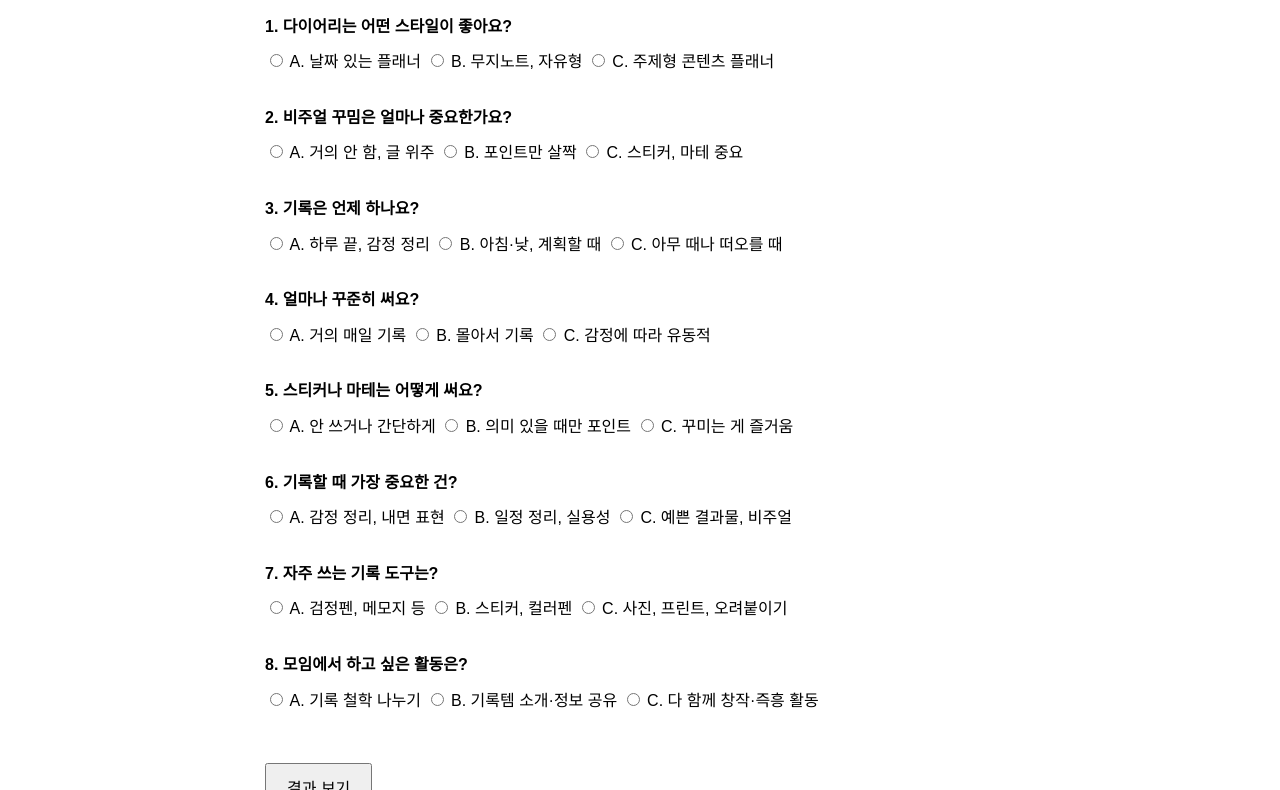
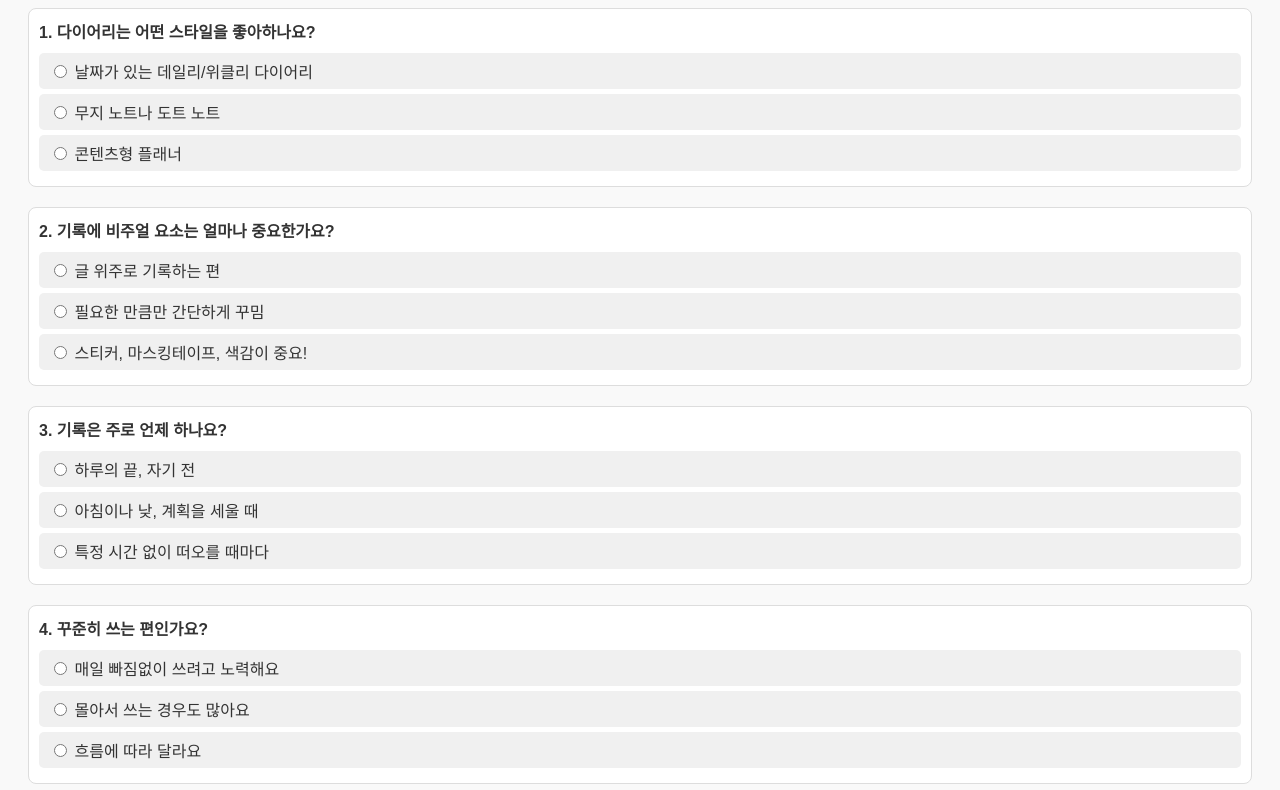
Before and after one commit to tulplog/tulplog.github.io, a plain HTML site: page index.html in a window 1280 px wide. Shown: the part 109-899 px from the top of the page. Drawn offline with Linux system fonts and the light colour scheme.

Commit message:
Add files via upload

```diff
--- a/index.html
+++ b/index.html
@@ -1,145 +1,144 @@
-
 <!DOCTYPE html>
 <html lang="ko">
 <head>
-  <meta charset="UTF-8">
+  <meta charset="UTF-8" />
+  <meta name="viewport" content="width=device-width, initial-scale=1.0"/>
   <title>기록 습관 MBTI</title>
-  <meta name="viewport" content="width=device-width, initial-scale=1.0">
   <style>
-    body { font-family: Arial, sans-serif; padding: 20px; max-width: 750px; margin: auto; line-height: 1.6; }
-    h1 { text-align: center; margin-bottom: 30px; }
-    .question { margin-bottom: 30px; }
-    .question strong { display: block; margin-bottom: 10px; }
-    .options label { display: block; margin: 6px 0; }
-    button { padding: 10px 20px; font-size: 16px; margin-top: 20px; cursor: pointer; }
-    .result { background: #f9f9f9; padding: 20px; border-radius: 10px; margin-top: 30px; display: none; line-height: 1.7; }
-    .result strong { font-size: 18px; }
-    .recommend { margin-top: 10px; }
+    body {
+      font-family: 'Arial', sans-serif;
+      padding: 20px;
+      background: #f9f9f9;
+      color: #333;
+    }
+    h1 {
+      text-align: center;
+    }
+    .question {
+      margin-bottom: 20px;
+      padding: 10px;
+      background: #fff;
+      border: 1px solid #ddd;
+      border-radius: 8px;
+    }
+    .question-title {
+      font-weight: bold;
+      margin-bottom: 10px;
+    }
+    label {
+      display: block;
+      margin: 5px 0;
+      padding: 6px 10px;
+      background: #f0f0f0;
+      border-radius: 5px;
+      cursor: pointer;
+    }
+    button {
+      display: block;
+      margin: 30px auto;
+      padding: 10px 20px;
+      font-size: 16px;
+      background-color: #4CAF50;
+      color: white;
+      border: none;
+      border-radius: 5px;
+      cursor: pointer;
+    }
+    .result-box {
+      font-size: 18px;
+      line-height: 1.6;
+      padding: 20px;
+      background: #ffffff;
+      border: 2px solid #4CAF50;
+      border-radius: 10px;
+      max-width: 500px;
+      margin: 20px auto;
+    }
   </style>
 </head>
 <body>
+  <h1>✍️ 기록 습관 MBTI</h1>
+  <form id="quizForm">
+    <div class="question">
+      <div class="question-title">1. 다이어리는 어떤 스타일을 좋아하나요?</div>
+      <label><input type="radio" name="q1" value="S" required /> 날짜가 있는 데일리/위클리 다이어리</label>
+      <label><input type="radio" name="q1" value="F" /> 무지 노트나 도트 노트</label>
+      <label><input type="radio" name="q1" value="R" /> 콘텐츠형 플래너</label>
+    </div>
+    <div class="question">
+      <div class="question-title">2. 기록에 비주얼 요소는 얼마나 중요한가요?</div>
+      <label><input type="radio" name="q2" value="R" required /> 글 위주로 기록하는 편</label>
+      <label><input type="radio" name="q2" value="S" /> 필요한 만큼만 간단하게 꾸밈</label>
+      <label><input type="radio" name="q2" value="E" /> 스티커, 마스킹테이프, 색감이 중요!</label>
+    </div>
+    <div class="question">
+      <div class="question-title">3. 기록은 주로 언제 하나요?</div>
+      <label><input type="radio" name="q3" value="R" required /> 하루의 끝, 자기 전</label>
+      <label><input type="radio" name="q3" value="S" /> 아침이나 낮, 계획을 세울 때</label>
+      <label><input type="radio" name="q3" value="F" /> 특정 시간 없이 떠오를 때마다</label>
+    </div>
+    <div class="question">
+      <div class="question-title">4. 꾸준히 쓰는 편인가요?</div>
+      <label><input type="radio" name="q4" value="S" required /> 매일 빠짐없이 쓰려고 노력해요</label>
+      <label><input type="radio" name="q4" value="F" /> 몰아서 쓰는 경우도 많아요</label>
+      <label><input type="radio" name="q4" value="R" /> 흐름에 따라 달라요</label>
+    </div>
+    <div class="question">
+      <div class="question-title">5. 스티커나 마테는 어떻게 사용하나요?</div>
+      <label><input type="radio" name="q5" value="S" required /> 거의 사용하지 않거나, 심플하게만</label>
+      <label><input type="radio" name="q5" value="R" /> 의미 부여된 곳에만 포인트로</label>
+      <label><input type="radio" name="q5" value="E" /> 감정 표현이자 힐링입니다!</label>
+    </div>
+    <div class="question">
+      <div class="question-title">6. 기록할 때 가장 중요하게 생각하는 건?</div>
+      <label><input type="radio" name="q6" value="R" required /> 감정 정리나 나만의 생각</label>
+      <label><input type="radio" name="q6" value="S" /> 일정 정리, 생산성</label>
+      <label><input type="radio" name="q6" value="E" /> 예쁘고 만족스러운 비주얼</label>
+    </div>
+    <div class="question">
+      <div class="question-title">7. 가장 자주 쓰는 기록 아이템은?</div>
+      <label><input type="radio" name="q7" value="S" required /> 검정 펜, 형광펜, 메모지</label>
+      <label><input type="radio" name="q7" value="E" /> 마스킹테이프, 스티커, 컬러펜</label>
+      <label><input type="radio" name="q7" value="F" /> 사진, 프린트, 잘라 붙이기</label>
+    </div>
+    <div class="question">
+      <div class="question-title">8. 기록 모임에서 하고 싶은 활동은?</div>
+      <label><input type="radio" name="q8" value="R" required /> 기록방식이나 철학 나누기</label>
+      <label><input type="radio" name="q8" value="E" /> 예쁜 기록템 공유</label>
+      <label><input type="radio" name="q8" value="F" /> 하나의 페이지 함께 만들기</label>
+    </div>
+    <button type="submit">결과 보기</button>
+  </form>
 
-<h1>✍️ 기록 습관 MBTI 테스트</h1>
-<form id="mbtiForm">
-  <div id="question-container"></div>
-  <button type="button" onclick="showResult()">결과 보기</button>
-</form>
+  <script>
+    const typeDescriptions = {
+      S: "S-Type (Structure): 실용적이고 정돈된 기록을 선호하는 타입입니다. 꾸준함과 효율을 중시해요.",
+      E: "E-Type (Expression): 예쁘고 감각적인 기록을 좋아해요. 감정을 색이나 스티커로 표현하길 즐깁니다.",
+      R: "R-Type (Reflection): 내면을 탐구하고 감정을 정리하는 데 집중하는 섬세한 기록자예요.",
+      F: "F-Type (Freeform): 규칙보단 자유로움을 좋아해요. 마음가는 대로 쓰고 붙이는 것이 즐거운 사람입니다."
+    };
 
-<div id="result" class="result"></div>
-
-<script>
-  const questions = [
-    {
-      q: "1. 다이어리는 어떤 스타일이 좋아요?",
-      options: ["A. 날짜 있는 플래너", "B. 무지노트, 자유형", "C. 주제형 콘텐츠 플래너"],
-      types: ["S", "F", "R"]
-    },
-    {
-      q: "2. 비주얼 꾸밈은 얼마나 중요한가요?",
-      options: ["A. 거의 안 함, 글 위주", "B. 포인트만 살짝", "C. 스티커, 마테 중요"],
-      types: ["S", "R", "E"]
-    },
-    {
-      q: "3. 기록은 언제 하나요?",
-      options: ["A. 하루 끝, 감정 정리", "B. 아침·낮, 계획할 때", "C. 아무 때나 떠오를 때"],
-      types: ["R", "S", "F"]
-    },
-    {
-      q: "4. 얼마나 꾸준히 써요?",
-      options: ["A. 거의 매일 기록", "B. 몰아서 기록", "C. 감정에 따라 유동적"],
-      types: ["S", "F", "R"]
-    },
-    {
-      q: "5. 스티커나 마테는 어떻게 써요?",
-      options: ["A. 안 쓰거나 간단하게", "B. 의미 있을 때만 포인트", "C. 꾸미는 게 즐거움"],
-      types: ["S", "R", "E"]
-    },
-    {
-      q: "6. 기록할 때 가장 중요한 건?",
-      options: ["A. 감정 정리, 내면 표현", "B. 일정 정리, 실용성", "C. 예쁜 결과물, 비주얼"],
-      types: ["R", "S", "E"]
-    },
-    {
-      q: "7. 자주 쓰는 기록 도구는?",
-      options: ["A. 검정펜, 메모지 등", "B. 스티커, 컬러펜", "C. 사진, 프린트, 오려붙이기"],
-      types: ["S", "R", "E"]
-    },
-    {
-      q: "8. 모임에서 하고 싶은 활동은?",
-      options: ["A. 기록 철학 나누기", "B. 기록템 소개·정보 공유", "C. 다 함께 창작·즉흥 활동"],
-      types: ["R", "E", "F"]
-    }
-  ];
-
-  const descriptions = {
-    S: `📅 <strong>S-Type (정돈형 실용러)</strong><br>
-      - 날짜형 다이어리를 선호하고, 정돈된 글 위주의 기록을 좋아해요.<br>
-      - 계획 세우기, 일정 정리, 루틴 기록에 잘 어울려요.<br>
-      - 꾸미기보단 실용적인 기록 도구를 선호해요.<br>
-      <div class="recommend">
-        📌 <strong>추천 활동:</strong> 루틴 공유, 다꾸템 정보 나누기, 플래너 리뷰 나눔<br>
-        ✏️ <strong>추천 기록템:</strong> 날짜형 플래너, 체크리스트 스탬프, 얇은 펜, 색인 스티커
-      </div>`,
-    R: `💭 <strong>R-Type (감성 내면러)</strong><br>
-      - 감정이 차오를 때 마음을 기록하고, 주제형 다이어리를 즐겨요.<br>
-      - 꾸밈도 의미 위주로 절제된 스타일을 선호해요.<br>
-      - 성찰 중심의 글쓰기에 잘 어울려요.<br>
-      <div class="recommend">
-        📌 <strong>추천 활동:</strong> 감정일기 낭독, '오늘의 감정 한 줄' 나누기<br>
-        ✏️ <strong>추천 기록템:</strong> 감사일기, 질문형 플래너, 마스킹테이프, 잉크펜
-      </div>`,
-    E: `🎨 <strong>E-Type (비주얼 꾸밈러)</strong><br>
-      - 마스킹테이프, 스티커, 사진 등 다양한 소재로 꾸미는 걸 좋아해요.<br>
-      - 비주얼 중심의 기록에 힐링을 느끼고, 완성도를 중요하게 여겨요.<br>
-      - 기록 = 작은 예술작품!<br>
-      <div class="recommend">
-        📌 <strong>추천 활동:</strong> 다꾸 챌린지, 콜라주 워크숍, 스티커 교환<br>
-        ✏️ <strong>추천 기록템:</strong> 무지노트, 마테 세트, 코너형 스티커, 프린트 사진
-      </div>`,
-    F: `🌿 <strong>F-Type (자유 감각러)</strong><br>
-      - 즉흥적이고 형식에 얽매이지 않는 기록을 선호해요.<br>
-      - 오늘은 그림, 내일은 텍스트… 흐름 따라 자유롭게 기록해요.<br>
-      - 자유로운 창작과 놀이형 기록에 잘 어울려요.<br>
-      <div class="recommend">
-        📌 <strong>추천 활동:</strong> 주제 없이 즉석 낙서하기, 자유 기록 릴레이<br>
-        ✏️ <strong>추천 기록템:</strong> 빈 노트, 유성펜, 감정카드, 작은 스케치북
-      </div>`
-  };
-
-  const container = document.getElementById("question-container");
-
-  questions.forEach((q, i) => {
-    const div = document.createElement("div");
-    div.className = "question";
-    div.innerHTML = `<strong>${q.q}</strong>`;
-    q.options.forEach((opt, j) => {
-      div.innerHTML += `
-        <label>
-          <input type="radio" name="q${i}" value="${q.types[j]}" required> ${opt}
-        </label>`;
+    document.getElementById("quizForm").addEventListener("submit", function(e) {
+      e.preventDefault();
+      const formData = new FormData(this);
+      const scores = { S: 0, E: 0, R: 0, F: 0 };
+      for (const value of formData.values()) {
+        scores[value]++;
+      }
+      const topType = Object.entries(scores).sort((a, b) => b[1] - a[1])[0][0];
+      const popup = window.open("", "resultWindow", "width=500,height=400");
+      popup.document.write(\`
+        <html><head><title>기록 MBTI 결과</title><style>
+        body { font-family: Arial, sans-serif; background: #f0f0f0; padding: 20px; }
+        .result-box { background: white; padding: 20px; border-radius: 10px; border: 2px solid #4CAF50; }
+        h2 { color: #4CAF50; }
+        </style></head><body>
+        <div class="result-box">
+          <h2>\${topType}-Type 결과</h2>
+          <p>\${typeDescriptions[topType]}</p>
+        </div></body></html>
+      \`);
     });
-    container.appendChild(div);
-  });
-
-  function showResult() {
-    const form = document.forms["mbtiForm"];
-    const counts = { S: 0, R: 0, E: 0, F: 0 };
-
-    for (let i = 0; i < questions.length; i++) {
-      const selected = form[`q${i}`];
-      if (!selected.value) {
-        alert(`${i + 1}번 문항을 선택해주세요.`);
-        return;
-      }
-      counts[selected.value]++;
-    }
-
-    const topType = Object.entries(counts).sort((a, b) => b[1] - a[1])[0][0];
-    const resultBox = document.getElementById("result");
-    resultBox.innerHTML = descriptions[topType];
-    resultBox.style.display = "block";
-  }
-</script>
-
+  </script>
 </body>
 </html>
```
